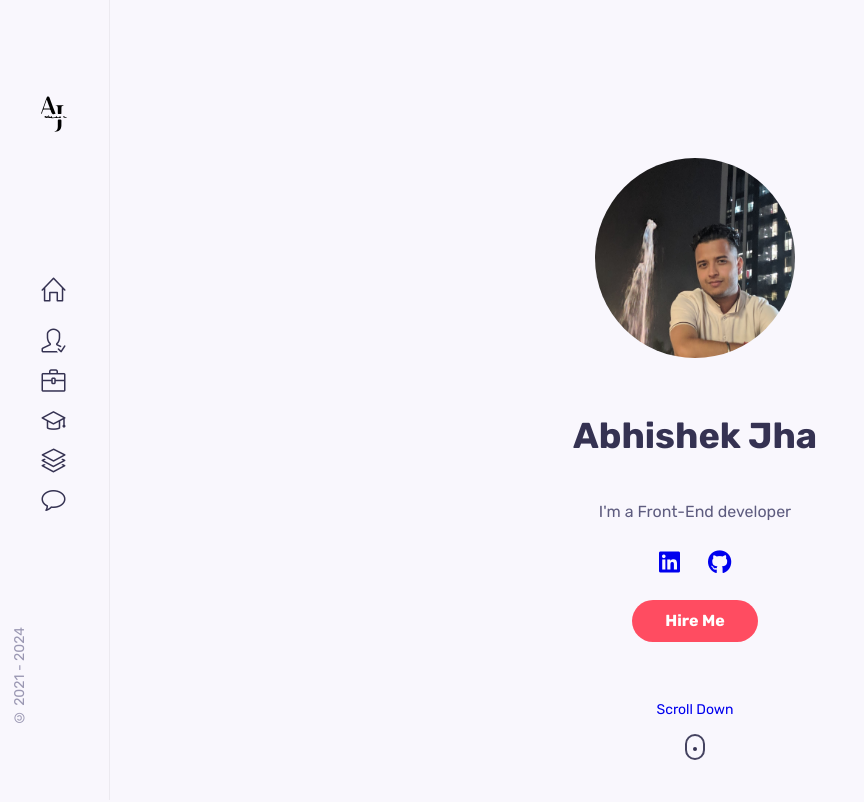
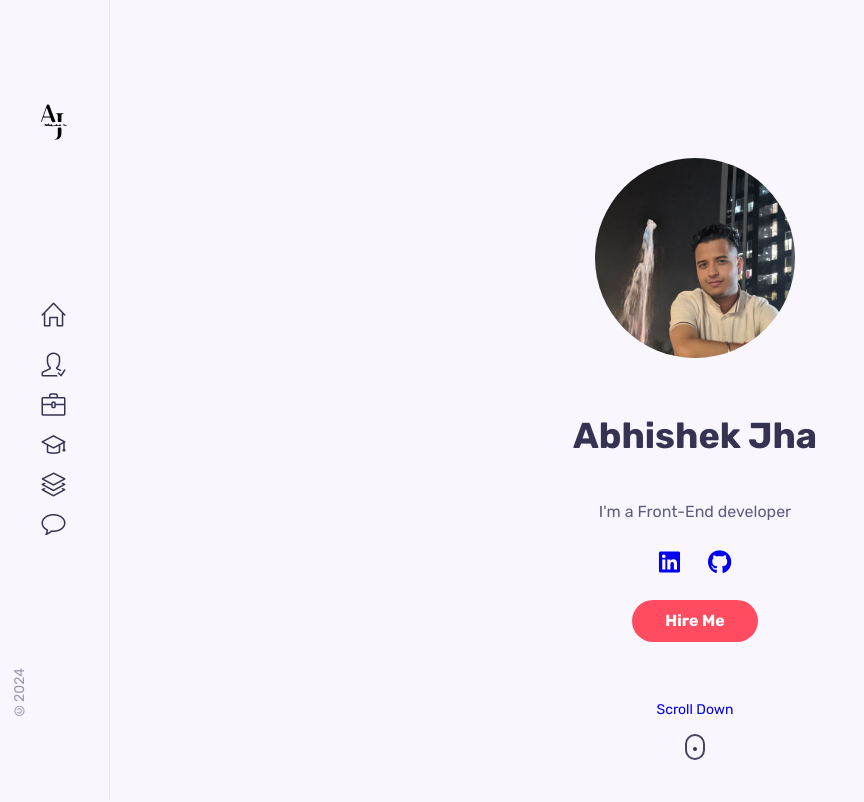
Before and after one commit to AbhishekJha1007/portfolio, a React (Create React App) app: page / in a window 1280 px wide. Shown: the top 802 px of the page, without its empty margins (0-864 px from the left). Built offline with nearby package versions, Linux system fonts and the light colour scheme.

Commit message:
Updated sidebar copyright

```diff
--- a/src/components/sidebar/Sidebar.jsx
+++ b/src/components/sidebar/Sidebar.jsx
@@ -60,7 +60,7 @@ const Sidebar = () => {
       </nav>
 
       <div className="nav__footer">
-        <span className="copyright">&copy; 2021 - 2024</span>
+        <span className="copyright">&copy;2024</span>
       </div>
     </aside>
 
```
